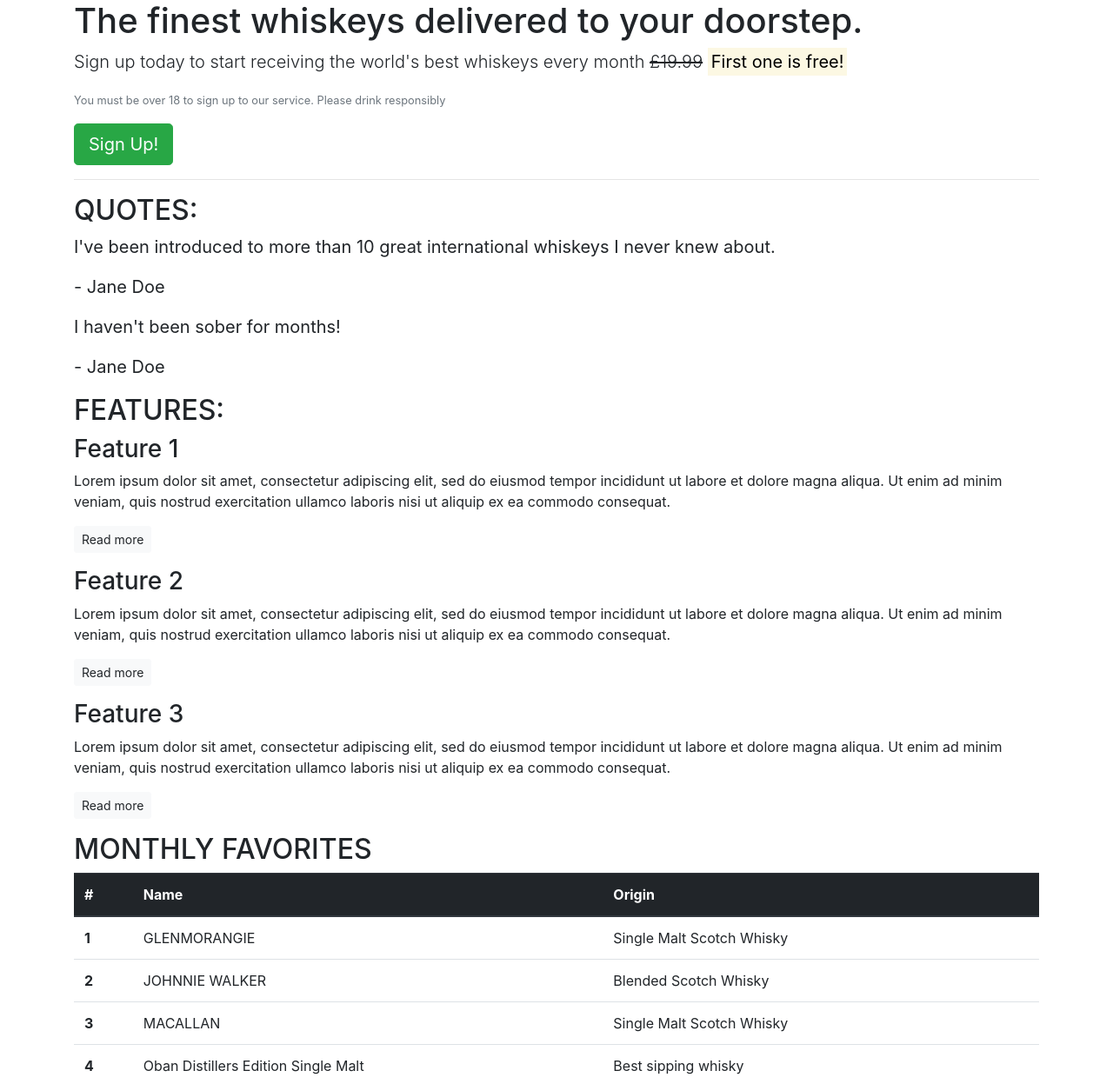
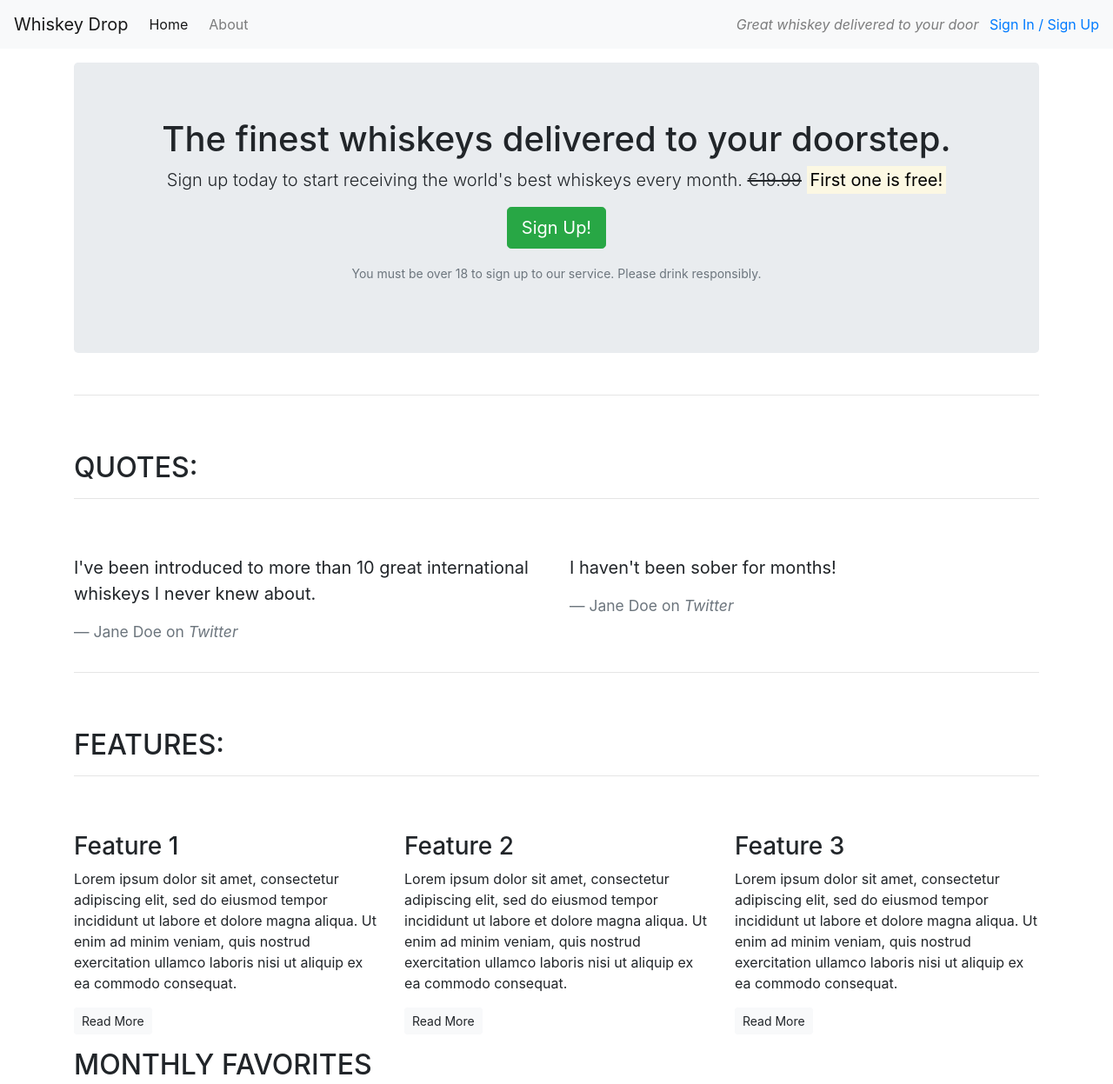
Before and after one commit to P0MAH0B/use-bootstrap, a plain HTML site: page index.html in a window 1280 px wide. Shown: the top 1247 px of the page at 87% size. Drawn offline with nearby package versions, Linux system fonts and the light colour scheme.

Commit message:
added a nav bar and some style

```diff
--- a/index.html
+++ b/index.html
@@ -6,82 +6,103 @@
 
     <meta name="viewport" content="width=device-width, initial-scale=1.0">
     <title>Whiskey Drop | Taste a new whiskey every month</title>
-    <link rel="stylesheet" href="https://maxcdn.bootstrapcdn.com/bootstrap/4.1.3/css/bootstrap.min.css">
-</head>
+    <link rel="stylesheet" href="https://cdn.jsdelivr.net/npm/bootstrap@4.6.2/dist/css/bootstrap.min.css"
+        integrity="sha384-xOolHFLEh07PJGoPkLv1IbcEPTNtaed2xpHsD9ESMhqIYd0nLMwNLD69Npy4HI+N" crossorigin="anonymous">
+    <body>
+<!--Nav-->
+<nav class="navbar navbar-light navbar-expand-sm bg-light">
+    <a href="/" class="navbar-brand">
+        Whiskey Drop</a>
+    <ul class="navbar-nav mr-auto">
+        <li class="active nav-item mr-2"><a class="nav-link" href="/">Home</a></li>
+        <li class="nav-item mr-2"><a class="nav-link" href="">About</a></li>
+        <li class="nav-item mr-2 d-block d-sm-none"><a class="nav-link" href="">Sign In / Sign Up</a></li>
+    </ul>
 
-<body>
-    <article class="container">
+    <div class="d-none d-md-block">
+        <p class="navbar-text my-auto mr-2"><i>Great whiskey delivered to your door</i></p>
+        <a href="/login">Sign In / Sign Up</a>
+    </div>
+    <!--</div>-->
+</nav>
+<article class="container mt-3">
     <!-- Callout -->
     <div class="row">
         <div class="col-12">
-        <section class="callout">
-
+            <section class="callout jumbotron text-center">
                 <h1>The finest whiskeys delivered to your doorstep.</h1>
-
-
-            <p class="lead">Sign up today to start receiving the world's best whiskeys every month <s>£19.99</s> <strong><mark>First one is free!</mark></strong></p>
-            <p class="text-muted"><small>You must be over 18 to sign up to our service. Please drink responsibly</small></p>
-
-            <button class="btn btn-success btn-lg" >Sign Up!</button>
+                <p class="lead">Sign up today to start receiving the world's best whiskeys every month.
+                    <s class="d-none d-sm-inline">€19.99</s>
+                    <span class="d-inline d-sm-none"><br></span>
+                    <strong><mark>First one is free!</mark></strong>
+                </p>
+                <p><button class="btn btn-lg btn-success">Sign Up!</button></p>
+                <p class="text-muted"><small>You must be over 18 to sign up to our service. Please drink
+                        responsibly.</small></p>
             </section>
         </div>
     </div>
     <!-- /.callout -->
     <hr>
-
     <!-- Quotes -->
     <section class="quotes">
         <div class="row">
-
-               <div class="col-12">
+            <div class="col-12 my-5">
                 <h2 class="text-uppercase">Quotes:</h2>
+                <hr />
             </div>
         </div>
         <div class="row">
-              <div class="col-12">
+            <div class="col-12 col-md-6">
                 <blockquote class="blockquote">
                     <p>I've been introduced to more than 10 great international whiskeys I never knew about.</p>
-                <p>- Jane Doe</p>
+                    <footer class="blockquote-footer">Jane Doe on <cite title="Twitter">Twitter</cite></footer>
                 </blockquote>
             </div>
-              <div class="col-12">
+            <div class="col-12 col-md-6">
                 <blockquote class="blockquote">
                     <p>I haven't been sober for months!</p>
-                <p>- Jane Doe</p>
+                    <footer class="blockquote-footer">Jane Doe on <cite title="Twitter">Twitter</cite></footer>
                 </blockquote>
             </div>
         </div>
     </section>
     <!-- /.quotes -->
-
+    <hr>
     <!-- Features -->
     <section class="features">
         <div class="row">
-             <div class="col-12">
-              <h2 class="text-uppercase" >Features:</h2>
+            <div class="col-12 my-5">
+                <h2 class="text-uppercase">Features:</h2>
+                <hr />
             </div>
         </div>
         <div class="row">
-                <div class="col-12">
+            <div class="col-12 col-md-6 col-lg-4">
                 <div class="feature">
                     <h3>Feature 1</h3>
-                  <p>Lorem ipsum dolor sit amet, consectetur adipiscing elit, sed do eiusmod tempor incididunt ut labore et dolore magna aliqua. Ut enim ad minim veniam, quis nostrud exercitation ullamco laboris nisi ut aliquip ex ea commodo consequat.</p>
-                  <p><a  class="btn btn-sm btn-light" href="">Read more</a></p>
+                    <p>Lorem ipsum dolor sit amet, consectetur adipiscing elit, sed do eiusmod tempor incididunt ut
+                        labore et dolore magna aliqua. Ut enim ad minim veniam, quis nostrud exercitation ullamco
+                        laboris nisi ut aliquip ex ea commodo consequat.</p>
+                    <p><a class="btn btn-sm btn-light" href="">Read More</a></p>
                 </div>
             </div>
-            <div class="col-12">
+            <div class="col-12 col-md-6 col-lg-4">
                 <div class="feature">
                     <h3>Feature 2</h3>
-                <p>Lorem ipsum dolor sit amet, consectetur adipiscing elit, sed do eiusmod tempor incididunt ut labore et dolore magna aliqua. Ut enim ad minim veniam, quis nostrud exercitation ullamco laboris nisi ut aliquip ex ea commodo consequat.</p>
-                <p><a class="btn btn-sm btn-light" href="">Read more</a></p>
+                    <p>Lorem ipsum dolor sit amet, consectetur adipiscing elit, sed do eiusmod tempor incididunt ut
+                        labore et dolore magna aliqua. Ut enim ad minim veniam, quis nostrud exercitation ullamco
+                        laboris nisi ut aliquip ex ea commodo consequat.</p>
+                    <p><a class="btn btn-sm btn-light" href="">Read More</a></p>
                 </div>
             </div>
-            <div class="col-12">
-
+            <div class="col-12 d-md-none d-lg-block col-lg-4">
                 <div class="feature">
                     <h3>Feature 3</h3>
-                <p>Lorem ipsum dolor sit amet, consectetur adipiscing elit, sed do eiusmod tempor incididunt ut labore et dolore magna aliqua. Ut enim ad minim veniam, quis nostrud exercitation ullamco laboris nisi ut aliquip ex ea commodo consequat.</p>
-                <p><a class="btn btn-sm btn-light" href="">Read more</a></p>
+                    <p>Lorem ipsum dolor sit amet, consectetur adipiscing elit, sed do eiusmod tempor incididunt ut
+                        labore et dolore magna aliqua. Ut enim ad minim veniam, quis nostrud exercitation ullamco
+                        laboris nisi ut aliquip ex ea commodo consequat.</p>
+                    <p><a class="btn btn-sm btn-light" href="">Read More</a></p>
                 </div>
             </div>
         </div>
```
Lines whose indentation alone changed are shown as unchanged.
